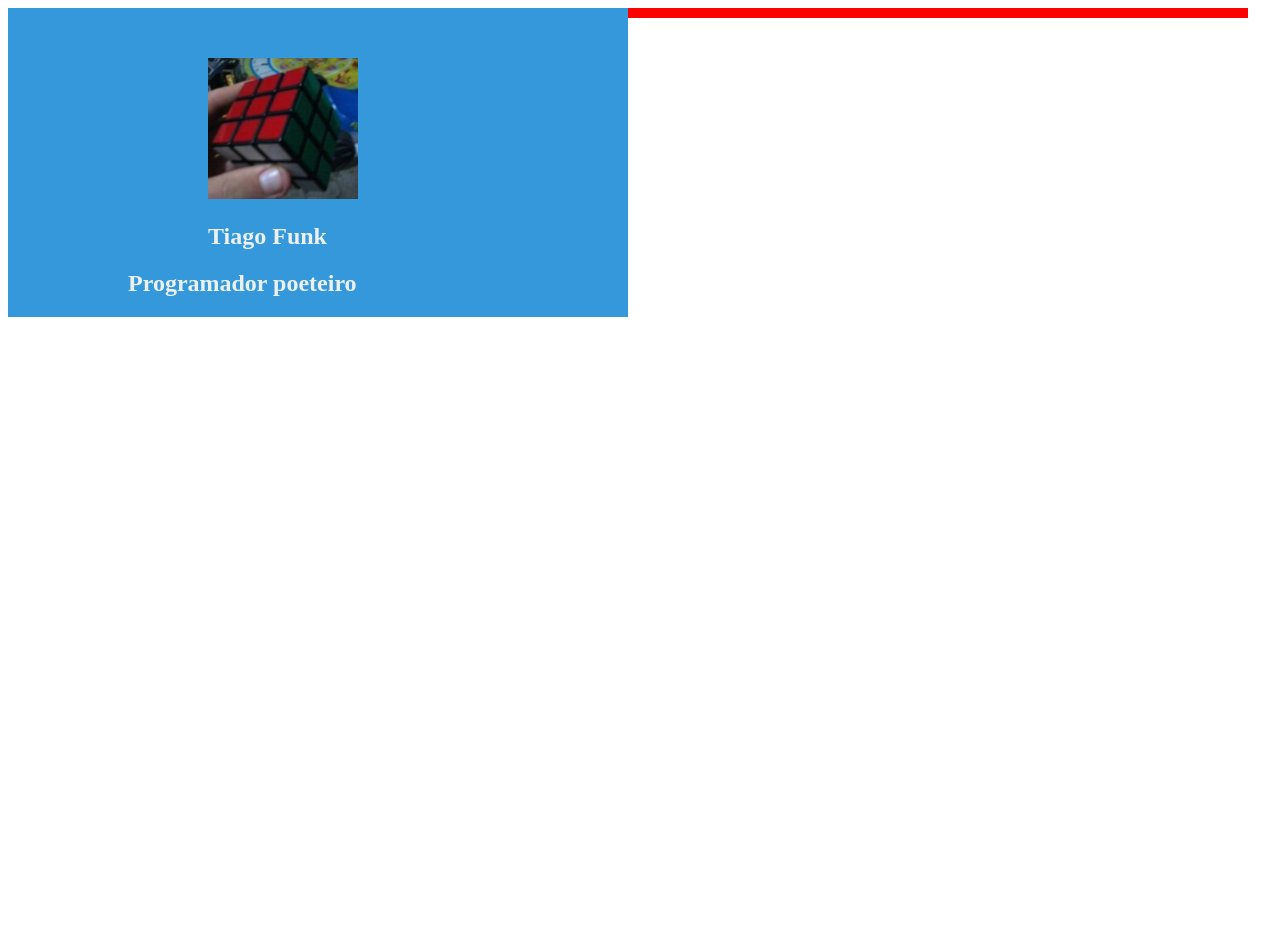
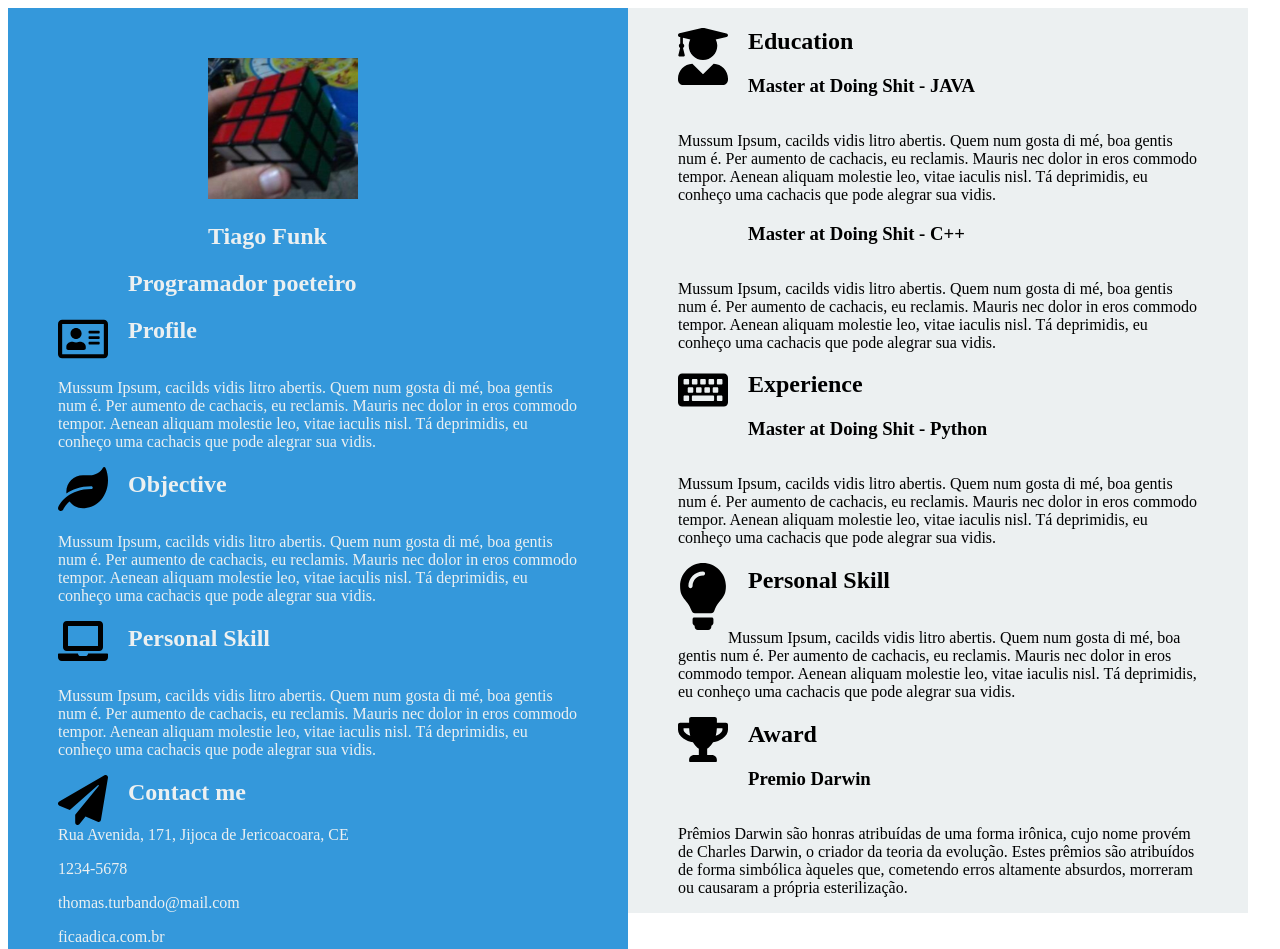
Before and after one commit to TiagoFunkUdescCeavi/desafio-4-curriculum-TiagoFunkUdescCeavi, a plain HTML site: page Desafio04/public_html/index.html in a window 1280 px wide. Shown: the top 949 px of the page. Before the commit the page ends 800 px from the top, so only its background shows below. Drawn offline with Linux system fonts and the light colour scheme.

Commit message:
Fiz o layout me si, falta trabalhar no estilo ainda

```diff
--- a/Desafio04/public_html/css/estilo.css
+++ b/Desafio04/public_html/css/estilo.css
@@ -16,9 +16,8 @@ article{
 #lado_direito{
     float: left;
     background-color: #ECF0F1;
-    background-color: red;
+    /*background-color: red;*/
     width: 620px;
-    height: 10px;
 }
 
 #foto_perfil{
@@ -34,3 +33,25 @@ h1{
 h2{
     margin-left: 120px;
 }
+
+h3{
+    margin-left: 120px;
+    margin-bottom: 0px;
+}
+
+p{
+    margin-top: 35px;
+    padding-left: 50px;
+    padding-right: 50px;
+}
+
+P.info{
+    margin-top: 0px;
+}
+
+.icones{
+    position: relative;
+    float: left;
+    margin-left: 50px;
+    width: 50px;
+}
--- a/Desafio04/public_html/index.html
+++ b/Desafio04/public_html/index.html
@@ -15,8 +15,92 @@
                 <img id="foto_perfil" src="imagens/FotoPerfil.jpg" />
                 <h1>Tiago Funk</h1>
                 <h2>Programador poeteiro</h2>
+
+                <div>
+                    <img class="icones" src="imagens/address-card.svg"/>
+                    <h2>
+                        Profile
+                    </h2>
+                    <p>
+                        Mussum Ipsum, cacilds vidis litro abertis. Quem num gosta di mé, boa gentis num é. Per aumento de cachacis, eu reclamis. Mauris nec dolor in eros commodo tempor. Aenean aliquam molestie leo, vitae iaculis nisl. Tá deprimidis, eu conheço uma cachacis que pode alegrar sua vidis.
+                    </p>
+
+                    <img class="icones" src="imagens/leaf.svg"/>
+                    <h2>
+                        Objective
+                    </h2>
+                    <p>
+                        Mussum Ipsum, cacilds vidis litro abertis. Quem num gosta di mé, boa gentis num é. Per aumento de cachacis, eu reclamis. Mauris nec dolor in eros commodo tempor. Aenean aliquam molestie leo, vitae iaculis nisl. Tá deprimidis, eu conheço uma cachacis que pode alegrar sua vidis.
+                    </p>
+
+                    <img class="icones" src="imagens/laptop.svg"/>
+                    <h2>
+                        Personal Skill
+                    </h2>
+                    <p>
+                        Mussum Ipsum, cacilds vidis litro abertis. Quem num gosta di mé, boa gentis num é. Per aumento de cachacis, eu reclamis. Mauris nec dolor in eros commodo tempor. Aenean aliquam molestie leo, vitae iaculis nisl. Tá deprimidis, eu conheço uma cachacis que pode alegrar sua vidis.
+                    </p>
+
+                    <img class="icones" src="imagens/paper-plane.svg"/>
+                    <h2>
+                        Contact me
+                    </h2>
+                    <p class="info">Rua Avenida, 171, Jijoca de Jericoacoara, CE</p>
+                    <p class="info">1234-5678</p>
+                    <p class="info">thomas.turbando@mail.com</p>
+                    <p class="info">ficaadica.com.br</p>
+                </div>
             </div>
             <div id="lado_direito">
+                <div>
+                    <img class="icones" src="imagens/user-graduate.svg"/>
+                    <h2>
+                        Education
+                    </h2>
+                    <h3>
+                        Master at Doing Shit - JAVA
+                    </h3>
+                    <p>
+                        Mussum Ipsum, cacilds vidis litro abertis. Quem num gosta di mé, boa gentis num é. Per aumento de cachacis, eu reclamis. Mauris nec dolor in eros commodo tempor. Aenean aliquam molestie leo, vitae iaculis nisl. Tá deprimidis, eu conheço uma cachacis que pode alegrar sua vidis.
+                    </p>
+
+                    <h3>
+                        Master at Doing Shit - C++
+                    </h3>
+                    <p>
+                        Mussum Ipsum, cacilds vidis litro abertis. Quem num gosta di mé, boa gentis num é. Per aumento de cachacis, eu reclamis. Mauris nec dolor in eros commodo tempor. Aenean aliquam molestie leo, vitae iaculis nisl. Tá deprimidis, eu conheço uma cachacis que pode alegrar sua vidis.
+                    </p>
+
+                    <img class="icones" src="imagens/keyboard.svg"/>
+                    <h2>
+                        Experience
+                    </h2>
+                    <h3>
+                        Master at Doing Shit - Python
+                    </h3>
+                    <p>
+                        Mussum Ipsum, cacilds vidis litro abertis. Quem num gosta di mé, boa gentis num é. Per aumento de cachacis, eu reclamis. Mauris nec dolor in eros commodo tempor. Aenean aliquam molestie leo, vitae iaculis nisl. Tá deprimidis, eu conheço uma cachacis que pode alegrar sua vidis.
+                    </p>
+
+                    <img class="icones" src="imagens/lightbulb.svg"/>
+                    <h2>
+                        Personal Skill
+                    </h2>
+                    <p>
+                        Mussum Ipsum, cacilds vidis litro abertis. Quem num gosta di mé, boa gentis num é. Per aumento de cachacis, eu reclamis. Mauris nec dolor in eros commodo tempor. Aenean aliquam molestie leo, vitae iaculis nisl. Tá deprimidis, eu conheço uma cachacis que pode alegrar sua vidis.
+                    </p>
+
+                    <img class="icones" src="imagens/trophy.svg"/>
+                    <h2>
+                        Award
+                    </h2>
+                    <h3>
+                        Premio Darwin
+                    </h3>
+                    <p>
+                        Prêmios Darwin são honras atribuídas de uma forma irônica, cujo nome provém de Charles Darwin, o criador da teoria da evolução. Estes prêmios são atribuídos de forma simbólica àqueles que, cometendo erros altamente absurdos, morreram ou causaram a própria esterilização.
+                    </p>
+                </div>
 
             </div>
         </article>
```
Also changed, not shown: Desafio04/public_html/imagens/address-card.svg (added), Desafio04/public_html/imagens/keyboard.svg (added), Desafio04/public_html/imagens/laptop.svg (added), Desafio04/public_html/imagens/leaf.svg (added), Desafio04/public_html/imagens/lightbulb.svg (added), Desafio04/public_html/imagens/paper-plane.svg (added), Desafio04/public_html/imagens/trophy.svg (added), Desafio04/public_html/imagens/user-graduate.svg (added).
